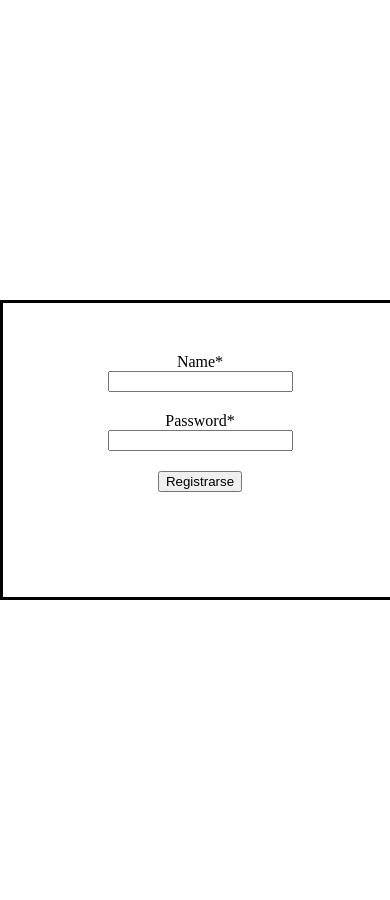
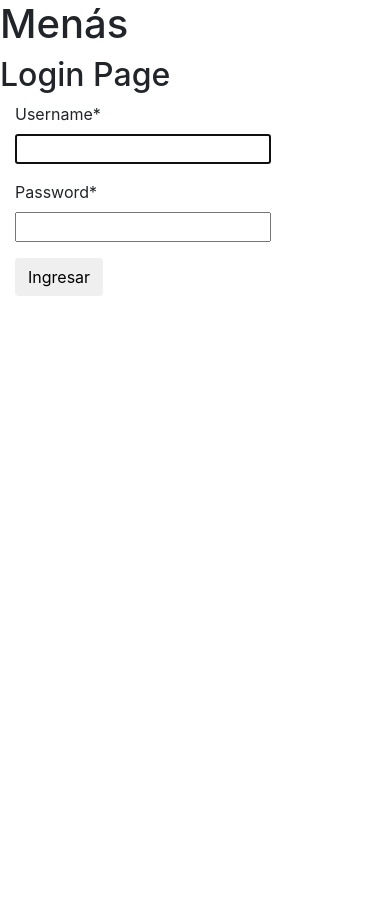
Before and after one commit to MasterJayanX/MenasProject, a Django app: page /menapp/login/ in a window 390 px wide. After the commit the page ends 296 px from the top, so only its background shows below. Run offline with Django 4.2, Linux system fonts and the light colour scheme; some libraries are stand-ins or nearby versions.

Commit message:
ahora existe un register un login y un logout
besos

```diff
--- a/menapp/forms.py
+++ b/menapp/forms.py
@@ -1,5 +1,7 @@
 from django import forms
 from .models import Login
+from django.contrib.auth.forms import UserCreationForm
+from django.contrib.auth.models import User
 
 
 #recordar usar el makemirations y el migrate
@@ -7,3 +9,19 @@ class LoginForm(forms.ModelForm):
     class Meta:
         model = Login
         exclude = ["fecha"]
+
+
+
+
+class NewRegister(UserCreationForm):
+    class Meta(UserCreationForm.Meta):
+        model = User
+        fields = ['username','password1','password2']
+
+    def __init__(self,*args,**kwargs):
+        super().__init__(*args, **kwargs)
+        self.fields['username'].label = 'Nombre de usuario'
+        self.fields['password1'].label = 'Contraseña'
+        self.fields['password2'].label = 'Confirmar contraseña'
+        for fieldname in ['username', 'password1', 'password2']:
+            self.fields[fieldname].help_text = None
--- a/menapp/templates/login.html
+++ /dev/null
@@ -1,44 +0,0 @@
-{% load crispy_forms_tags %}
-{% block content %}
-<!DOCTYPE html>
-<html>
-    <head>
-        <style>
-            *{
-                margin:0;
-                box-sizing: border-box;
-            }
-            #contenedor{
-                position: static;
-                border: 3px solid black;
-                margin:300px auto;
-                height: 300px;
-                width: 400px;
-                text-align: center;
-            }
-            .form-content{
-                padding: 30px;
-            }
-            .form-group{
-                margin: 20px;
-            }
-        </style>
-    </head>
-    <body>
-        <div id="contenedor">
-            <form class="form-content" enctype="multipart/form-data" method='POST'>
-                {% csrf_token %}
-                <div class="form-group" id="1">
-                    {{ form.name|as_crispy_field }}
-                </div>
-                <div class="form-group" id="2">
-                    {{ form.password|as_crispy_field }}
-                </div>
-                <div class="text-center">
-                    <button type="submit" class="btn btn-primary mt-4">Registrarse</button>
-                </div>
-            </form>
-        </div>
-    </body>
-</html>
-{% endblock %}
--- /dev/null
+++ b/menapp/templates/registration/login.html
@@ -0,0 +1,38 @@
+{% load static %}
+
+{% block content %}
+
+{% load crispy_forms_tags %}
+<html>
+    <head>
+        <link href="//maxcdn.bootstrapcdn.com/bootstrap/4.0.0/css/bootstrap.min.css" rel="stylesheet" id="bootstrap-css">
+        <script src="//maxcdn.bootstrapcdn.com/bootstrap/4.0.0/js/bootstrap.min.js"></script>
+        <script src="//code.jquery.com/jquery-1.11.1.min.js"></script>
+        <link rel="stylesheet" type="text/css" href="{% static 'plantilla.css' %}">
+    </head>
+    <body>
+        <div class="sidenav">
+            <div class="login-main-text">
+            <h1>Men&aacute;s</h1>
+            <h2>Login Page</h2>
+            </div>
+        </div>
+        <div class="main">
+            <div class="col-md-6 col-sm-12">
+            <div class="login-form">
+                <form class="form-content" enctype="multipart/form-data" method="POST">
+                    {% csrf_token %}
+                    <div class="form-group">
+                        {{ form.username|as_crispy_field }}
+                    </div>
+                    <div class="form-group">
+                        {{ form.password|as_crispy_field }}
+                    </div>
+                    <button type="submit" class="btn btn-black">Ingresar</button>
+                </form>
+            </div>
+            </div>
+        </div>
+    </body>
+</html>
+{% endblock %}
--- a/menapp/urls.py
+++ b/menapp/urls.py
@@ -1,7 +1,12 @@
 from django.urls import path,include
 from . import views
+from django.contrib.auth.views import LoginView,LogoutView
+
+
 
 urlpatterns=[
-    path('login/',views.login,name="login"),
+    path('login/',LoginView.as_view(),name="login"),
     path('menu/',views.menu,name="menu"),
+    path('register/',views.registerView,name="register"),
+    path('logout/',LogoutView.as_view(),name='logout'),
 ]
--- a/menapp/views.py
+++ b/menapp/views.py
@@ -1,6 +1,7 @@
+from urllib import request
 from django.shortcuts import render,redirect
 from .models import Login
-from .forms import LoginForm
+from .forms import LoginForm, NewRegister
 
 
 
@@ -12,13 +13,13 @@ def menu(request):
     return render(request,'menu.html')
 
 
-def login(request):
-    if request.method=='POST':
-        form=LoginForm(request.POST)
+def registerView(request):
+    if request.method == "POST":
+        form = NewRegister(request.POST)
         if form.is_valid():
-            instance=form.save(commit=False)
-            instance.save()
-            return redirect('menu')
-    else:
-        form=LoginForm()
-    return render(request,'login.html',{'form':form})
+            form.save()
+            return redirect('login')
+        else:
+            form = NewRegister()
+
+    return render(request,'registration/register.html',{'form':NewRegister})
--- a/menas/settings.py
+++ b/menas/settings.py
@@ -119,6 +119,9 @@ USE_TZ = True
 
 STATIC_URL = 'static/'
 
+LOGIN_REDIRECT_URL='/menapp/menu/'
+LOGOUT_REDIRECT_URL='/menapp/menu/'
+
 # Default primary key field type
 # https://docs.djangoproject.com/en/4.1/ref/settings/#default-auto-field
 
```
Also changed, not shown: menapp/templates/menu.html (+19 -4 lines), menapp/templates/registration/register.html (added, +42 -0 lines), menapp/models.py (line endings or trailing spaces).
